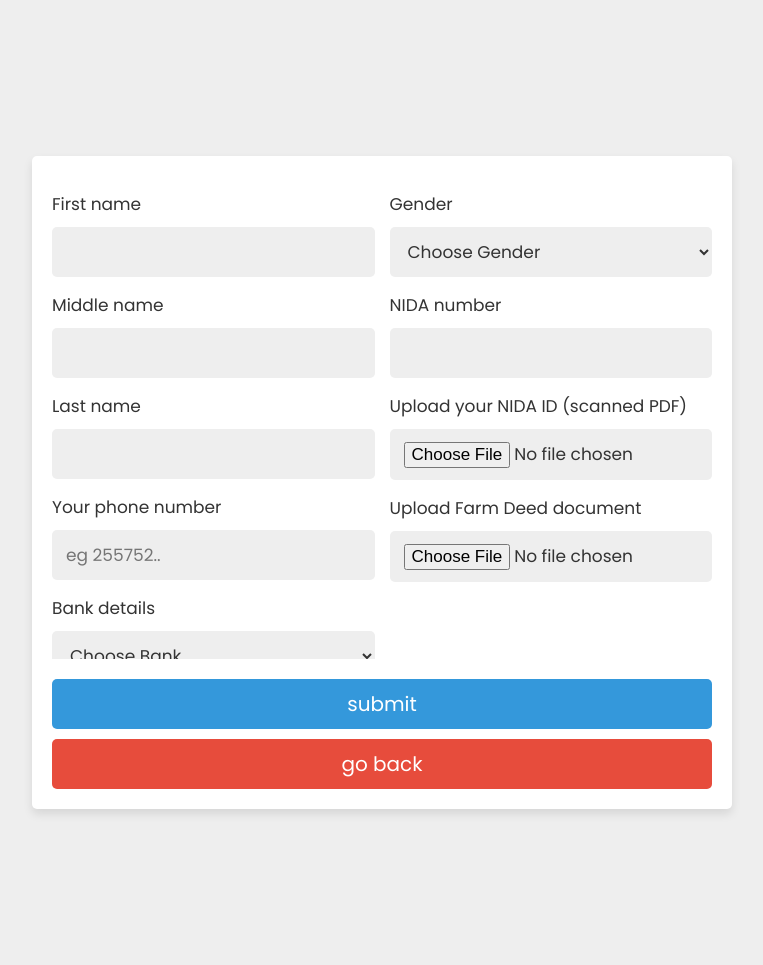
After one commit to masudihamidu/farmers_management_system, a PHP site: page /loan_req.php in a window 1280 px wide. The commit adds this page. Shown: the whole page, without its empty margins (258-1021 px from the left). Run offline with PHP 8.4, Linux system fonts and the light colour scheme; a user stored in the database is signed in; data comes from the database, SQL or seed files in the repository.

Commit message:
added loan request form for farmers

```diff
--- a/home.php
+++ b/home.php
@@ -45,8 +45,9 @@ if(isset($_GET['logout'])){
       ?>
       <h3><?php echo $fetch['name']; ?></h3>
       <a href="update_profile.php" class="btn">update profile</a>
+      <a href="loan_req.php" class="btn">loan services</a>
       <a href="home.php?logout=<?php echo $user_id; ?>" class="delete-btn">logout</a>
-      <p>new <a href="login.php">login</a> or <a href="register.php">register</a></p>
+      <!--<p>new <a href="login.php">login</a> or <a href="register.php">register</a></p>-->
    </div>
 
 </div>
--- /dev/null
+++ b/loan_req.php
@@ -0,0 +1,127 @@
+<?php
+include 'config.php';
+session_start();
+$user_id = $_SESSION['user_id'];
+
+if(!isset($user_id)){
+   header('location:login.php');
+};
+
+$select = mysqli_query($conn, "SELECT * FROM `borrower` WHERE bid = '$user_id'") or die('query failed');
+
+   if(mysqli_num_rows($select) > 0){
+      header('location:loans.php');
+   }
+?>
+
+<?php
+
+if(isset($_POST['submit_loan_req'])){
+
+   //need fix---no validations to the data entered at all
+   $fname = mysqli_real_escape_string($conn, $_POST['first_name']);
+   $mname = mysqli_real_escape_string($conn, $_POST['middle_name']);
+   $lname = mysqli_real_escape_string($conn, $_POST['last_name']);
+   $phone = mysqli_real_escape_string($conn, $_POST['phone_number']);
+   $bank = mysqli_real_escape_string($conn, $_POST['bank']);
+   $bank_acc = mysqli_real_escape_string($conn, $_POST['acc_number']);
+   $gender = mysqli_real_escape_string($conn, $_POST['gender']);
+   $nida_no = mysqli_real_escape_string($conn, $_POST['nida_no']);
+
+   //not done---give unique names to files uploaded by user in nida noc and fd doc
+   $nida_doc = $_FILES['nida_doc']['name'];
+   $nida_doc_size = $_FILES['nida_doc']['size'];
+   $nida_tmp_name = $_FILES['nida_doc']['tmp_name'];
+   $nida_folder = 'uploaded_doc_nida/'.$nida_doc;
+
+   $fd_doc = $_FILES['farm_deed']['name'];
+   $fd_doc_size = $_FILES['farm_deed']['size'];
+   $fd_tmp_name = $_FILES['farm_deed']['tmp_name'];
+   $fd_folder = 'uploaded_doc_fd/'.$fd_doc;
+
+   $insert = mysqli_query($conn, "INSERT INTO `borrower`(bid,first_name,middle_name,last_name,phone,bank,bank_acc,gender,nida_no,nida_doc,fd_doc)
+                        VALUES('$user_id','$fname','$mname','$lname','$phone','$bank','$bank_acc','$gender','$nida_no','$nida_doc','$fd_doc')") or die('query failed');
+
+   if($insert){
+      move_uploaded_file($nida_tmp_name, $nida_folder);
+      move_uploaded_file($fd_tmp_name, $fd_folder);
+      $message[] = 'registered successfully!';
+      header('location:loans.php');
+}
+else{
+   $message[] = 'registration failed!';
+}
+}
+?>
+
+
+<!DOCTYPE html>
+<html lang="en">
+<head>
+   <meta charset="UTF-8">
+   <meta http-equiv="X-UA-Compatible" content="IE=edge">
+   <meta name="viewport" content="width=device-width, initial-scale=1.0">
+   <title>Register for loan</title>
+
+   <!-- custom css file link  -->
+   <link rel="stylesheet" href="css/style.css">
+
+</head>
+<body>
+
+<div class="update-profile">
+
+   <form action="" method ="POST" enctype="multipart/form-data">
+   <?php
+      if(isset($message)){
+         foreach($message as $message){
+            echo '<div class="message">'.$message.'</div>';
+         }
+      }
+      ?>
+      <div class="flex">
+         <div class="inputBox">
+            <span>First name</span>
+            <input type="text" name="first_name" required class="box">
+            <span>Middle name</span>
+            <input type="text" name="middle_name" required class="box">
+            <span>Last name</span>
+            <input type="text" name="last_name"  required class="box">
+            <span>Your phone number</span>
+            <!--limit number of character input for phone and bank account-->
+            <input type="text" name="phone_number" placeholder="eg 255752.." maxlenght="12" required class="box">
+            <span>Bank details</span>
+            <select id ="bank"  name = "bank" class="box" required>
+               <option value ="" disabled selected>Choose Bank</option>
+               <option value ="NMB">NMB</option>
+               <option value ="CRDB">CRDB</option>
+               <option value ="NBC">NBC</option>
+            </select>
+            <input type="text" name="acc_number" placeholder="Account number" maxlenght="12" required class="box">
+         </div>
+         <div class="inputBox">
+            <span>Gender</span>
+            <select id ="gender"  name = "gender" class="box" required>
+               <option value ="" disabled selected>Choose Gender</option>
+               <option value ="M">Male</option>
+               <option value ="F">Female</option>
+            </select>
+            <span>NIDA number</span>
+            <input type="text" name="nida_no" required class="box">
+            <span>Upload your NIDA ID  (scanned PDF)</span>
+            <input type="file" name="nida_doc" accept="application/pdf" required class="box">
+            <span>Upload Farm Deed document</span>
+            <input type="file" name="farm_deed" accept="application/pdf" required class="box">
+
+
+
+         </div>
+      </div>
+      <input type="submit" name="submit_loan_req" value="submit" class="btn">
+      <a href="home.php" class="delete-btn">go back</a>
+   </form>
+
+</div>
+
+</body>
+</html>
```
Also changed, not shown: loans.php (added, +33 -0 lines).
